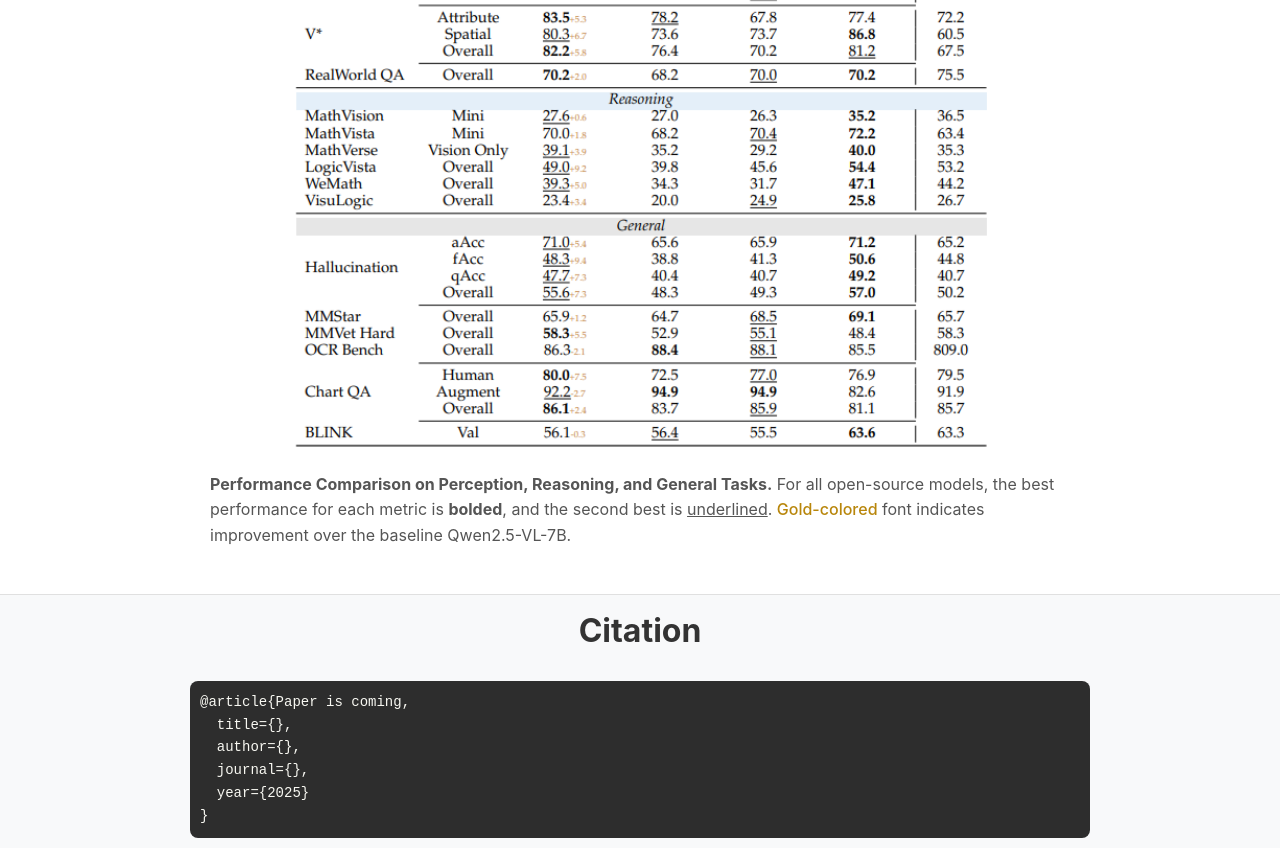
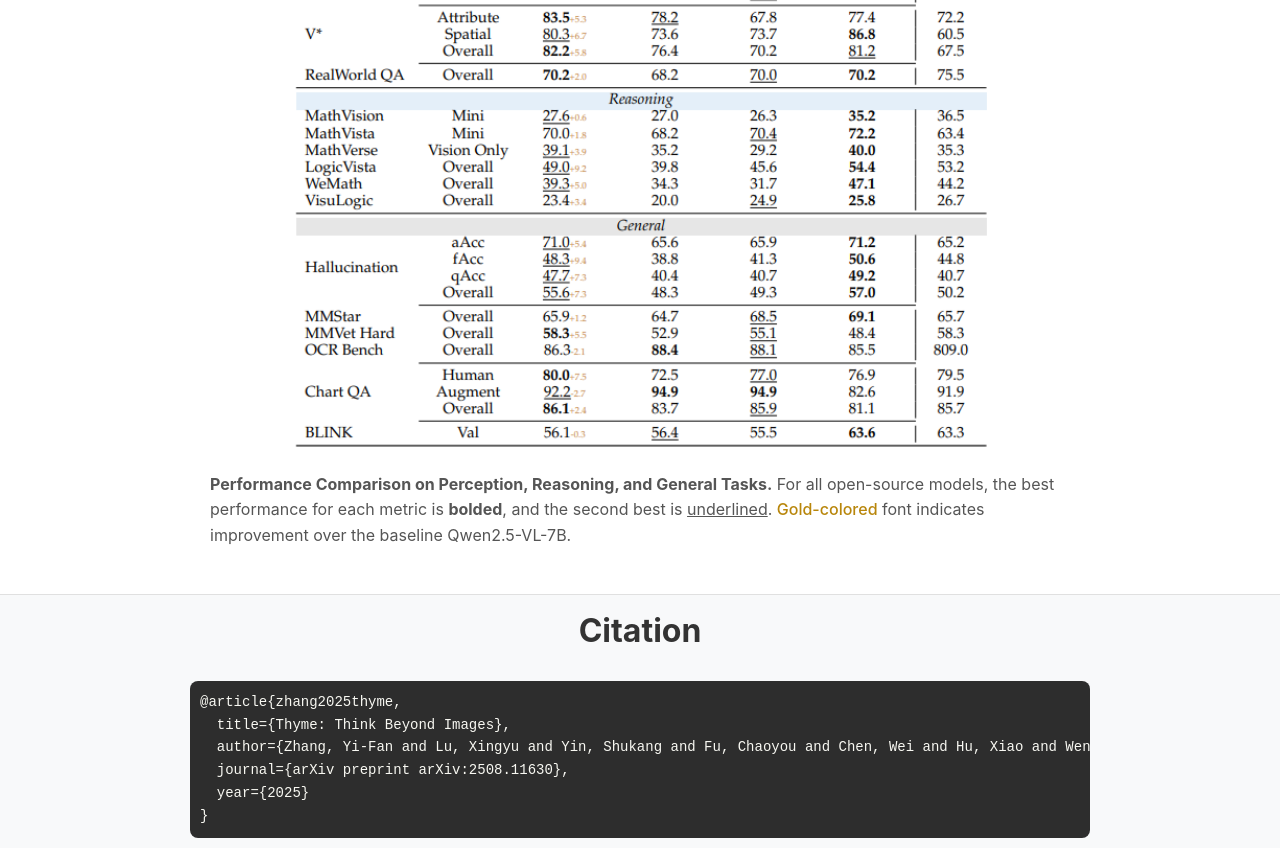
Before and after one commit to thyme-vl/thyme-vl.github.io, a plain HTML site: page index.html in a window 1280 px wide. Shown: the part 2959-3807 px from the top of the page. Drawn offline with nearby package versions, Linux system fonts and the light colour scheme.

Commit message:
update info

```diff
--- a/index.html
+++ b/index.html
@@ -71,7 +71,7 @@
             </div>
 
             <div class="publication-links">
-                <a href="" class="link-button">
+                <a href="https://arxiv.org/abs/2508.11630" class="link-button">
                     <i class="fas fa-file-pdf"></i>
                     <span>Paper</span>
                 </a>
@@ -177,10 +177,10 @@
         <div class="container">
             <h2 class="citation-title">Citation</h2>
             <div class="citation-content">
-                <pre><code>@article{Paper is coming,
-  title={},
-  author={},
-  journal={},
+                <pre><code>@article{zhang2025thyme,
+  title={Thyme: Think Beyond Images},
+  author={Zhang, Yi-Fan and Lu, Xingyu and Yin, Shukang and Fu, Chaoyou and Chen, Wei and Hu, Xiao and Wen, Bin and Jiang, Kaiyu and Liu, Changyi and Zhang, Tianke and others},
+  journal={arXiv preprint arXiv:2508.11630},
   year={2025}
 }</code></pre>
             </div>
```
